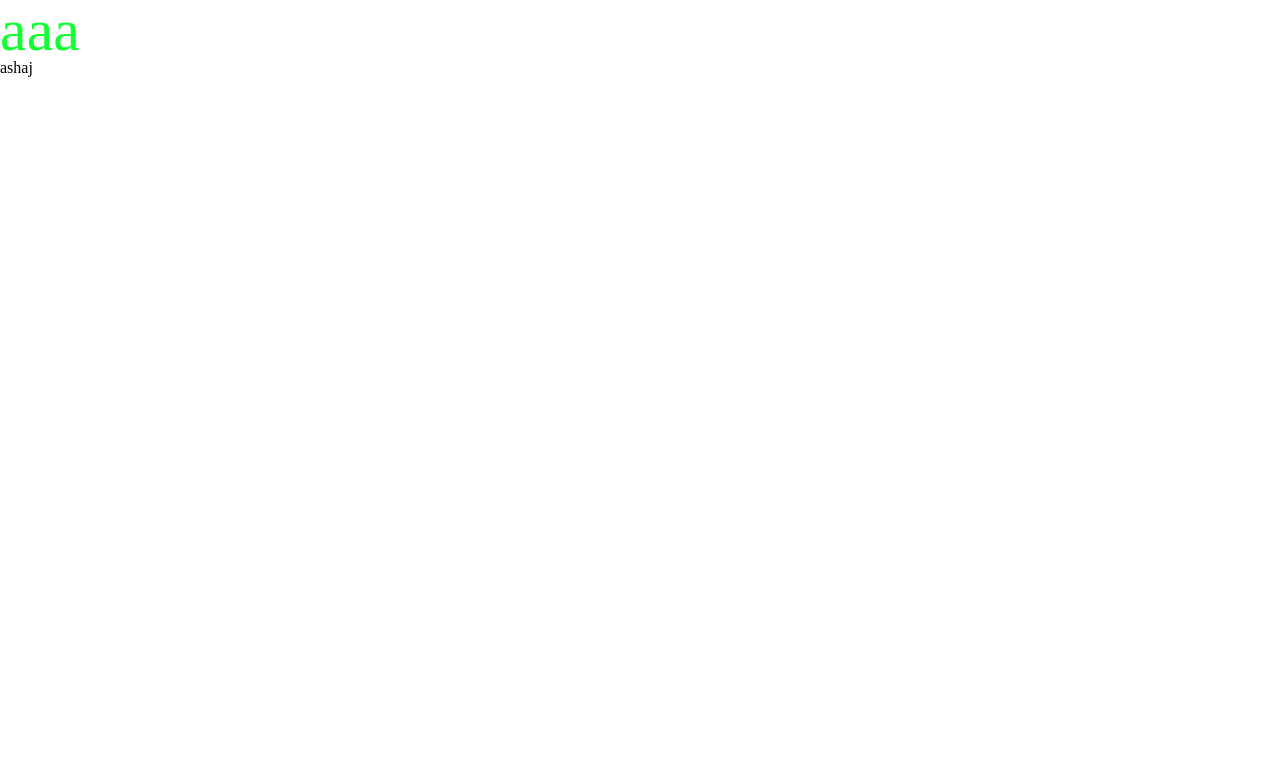
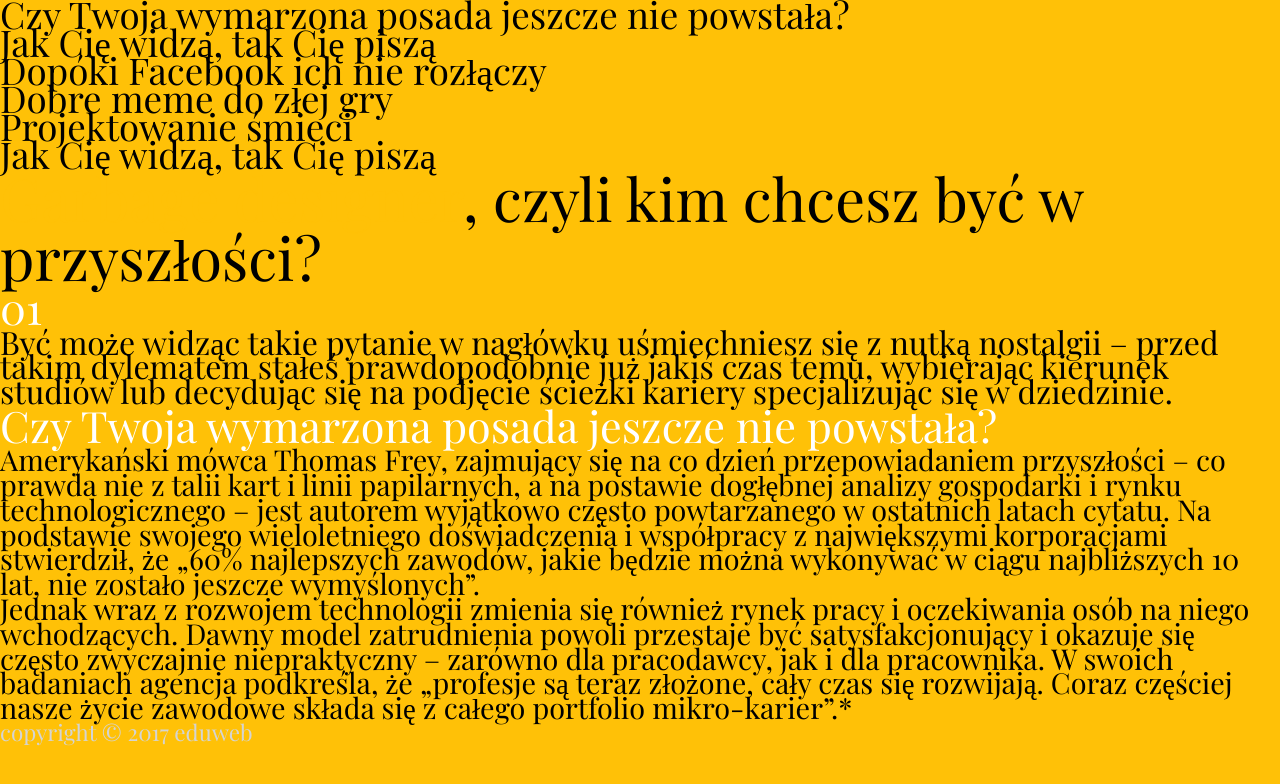
Before and after one commit to PiotrChowaniec77/pierwszy-projekt, a plain HTML site: page index.html in a window 1280 px wide. Drawn offline with nearby package versions, Linux system fonts and the light colour scheme.

Commit message:
Finish Html

```diff
--- a/css/style.css
+++ b/css/style.css
@@ -1,6 +1,29 @@
-@import url('reset.css');
+@import url(reset.css);
 
-p {
-    color: #1f3;
-    font-size: 60px;
+html {
+    font-size: 62, 5 %;
+    font-family: 'Playfair Display', serif;
+    color: color: #48504e;
 }
+
+body{
+    background-color: #ffc107;
+}
+
+.orange{color: #ffc107;}
+.grey{color: #48504e;}
+.lightgrey{color: #d4d4d3;}
+
+h1 {font-size: 3.7rem;}
+
+h2 {font-size: 2.7rem; color: #fff;}
+
+h3 {font-size: 3.1rem; color: #fff;}
+
+p {font-size: 1.8rem; line-height: 1.55rem;}
+
+ul {font-size: 2.3rem; line-height: 1.75rem;}
+
+footer p {font-size: 1.4rem; color: #d4d4d3;}
+
+.sumary {font-size: 2rem;}
--- a/index.html
+++ b/index.html
@@ -1,12 +1,53 @@
 <!DOCTYPE html>
-<html lang="en">
+<html lang="pl">
 <head>
     <meta charset="UTF-8">
-    <title>Pierwszy projekt</title>
+    <meta name="description" content="Strona WWW z kursu HTML">
+    <meta name="viewport" content="width=device-width, initial-scale-1">
+    <link href="https://fonts.googleapis.com/css?family=Playfair+Display" rel="stylesheet">
     <link rel="stylesheet" href="css/style.css">
+    <title>Strona z kursu</title>
 </head>
+
 <body>
-    <p>aaa</p>
-    <h1>ashaj</h1>
+
+    <a href="#"></a>
+
+    <header>
+        <!-- tu będzie formularz -->
+        <nav>
+            <ul>
+                <li>Czy Twoja wymarzona posada jeszcze nie powstała?</li>
+                <li>Jak Cię widzą, tak Cię piszą</li>
+                <li>Dopóki Facebook ich nie rozłączy</li>
+                <li>Dobre meme do złej gry</li>
+                <li>Projektowanie śmieci</li>
+                <li>Jak Cię widzą, tak Cię piszą</li>
+            </ul>
+        </nav>
+    </header>
+
+    <section>
+
+        <article>
+            <hgroup>
+                <h1><span class="orange">Garbage designer</span>, czyli kim chcesz być w przyszłości?</h1>
+                <h2>01</h2>
+            </hgroup>
+            <p class="sumary">Być może widząc takie pytanie w nagłówku uśmiechniesz się z nutką nostalgii – przed takim dylematem stałeś prawdopodobnie już jakiś czas temu, wybierając kierunek studiów lub decydując się na podjęcie ścieżki kariery specjalizując się w dziedzinie. </p>
+            <div></div>
+            <h2>Czy Twoja wymarzona posada jeszcze nie powstała?</h2>
+            <figure></figure>
+            <p>Amerykański mówca Thomas Frey, zajmujący się na co dzień przepowiadaniem przyszłości – co prawda nie z talii kart i linii papilarnych, a na postawie dogłębnej analizy gospodarki i rynku technologicznego – jest autorem wyjątkowo często powtarzanego w ostatnich latach cytatu. Na podstawie swojego wieloletniego doświadczenia i współpracy z największymi korporacjami stwierdził, że „60% najlepszych zawodów, jakie będzie można wykonywać w ciągu najbliższych 10 lat, nie zostało jeszcze wymyślonych”. </p>
+            <p>Jednak wraz z rozwojem technologii zmienia się również rynek pracy i oczekiwania osób na niego wchodzących. Dawny model zatrudnienia powoli przestaje być satysfakcjonujący i okazuje się często zwyczajnie niepraktyczny – zarówno dla pracodawcy, jak i dla pracownika. W swoich badaniach agencja podkreśla, że „profesje są teraz złożone, cały czas się rozwijają. Coraz częściej nasze życie zawodowe składa się z całego portfolio mikro-karier”.*</p>
+            <a href="#"></a>
+        </article>
+
+    </section>
+
+    <footer>
+        <p>copyright &copy; 2017 eduweb</p>
+    </footer>
+
 </body>
 </html>
```
